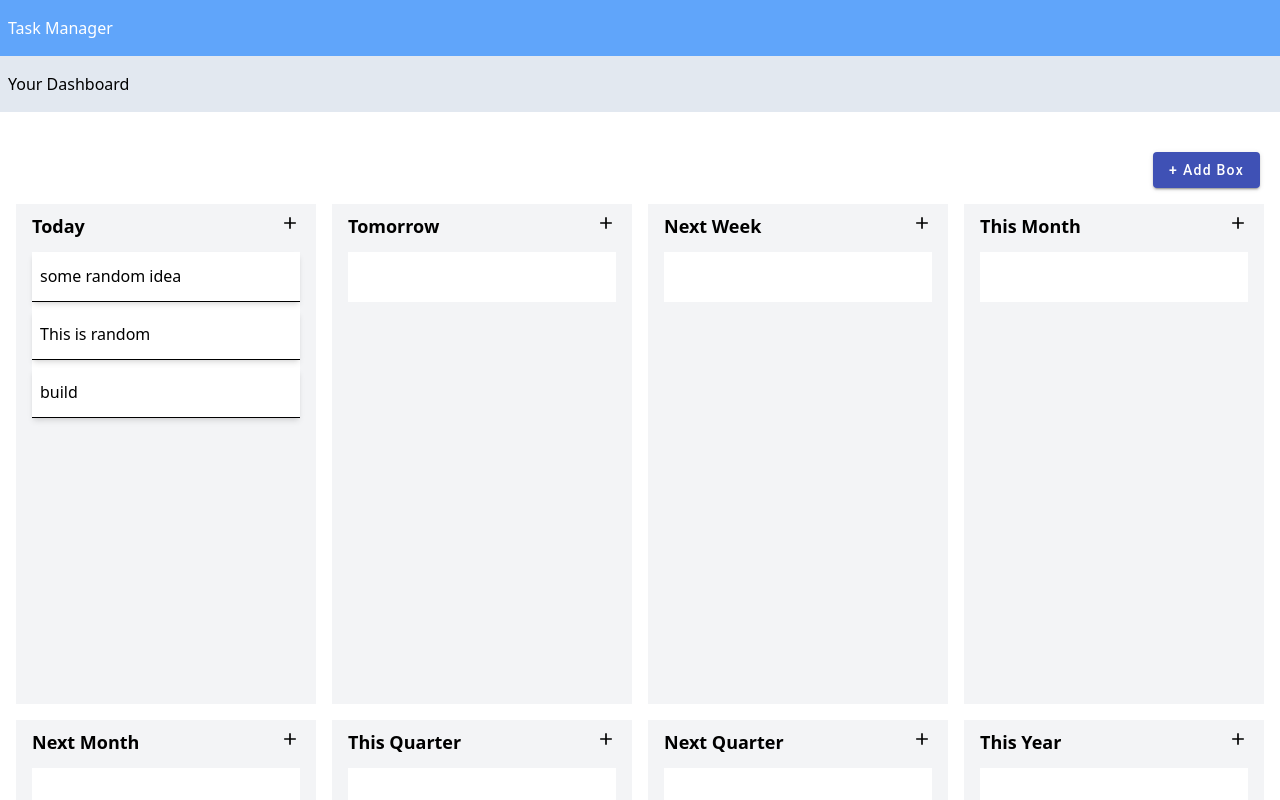
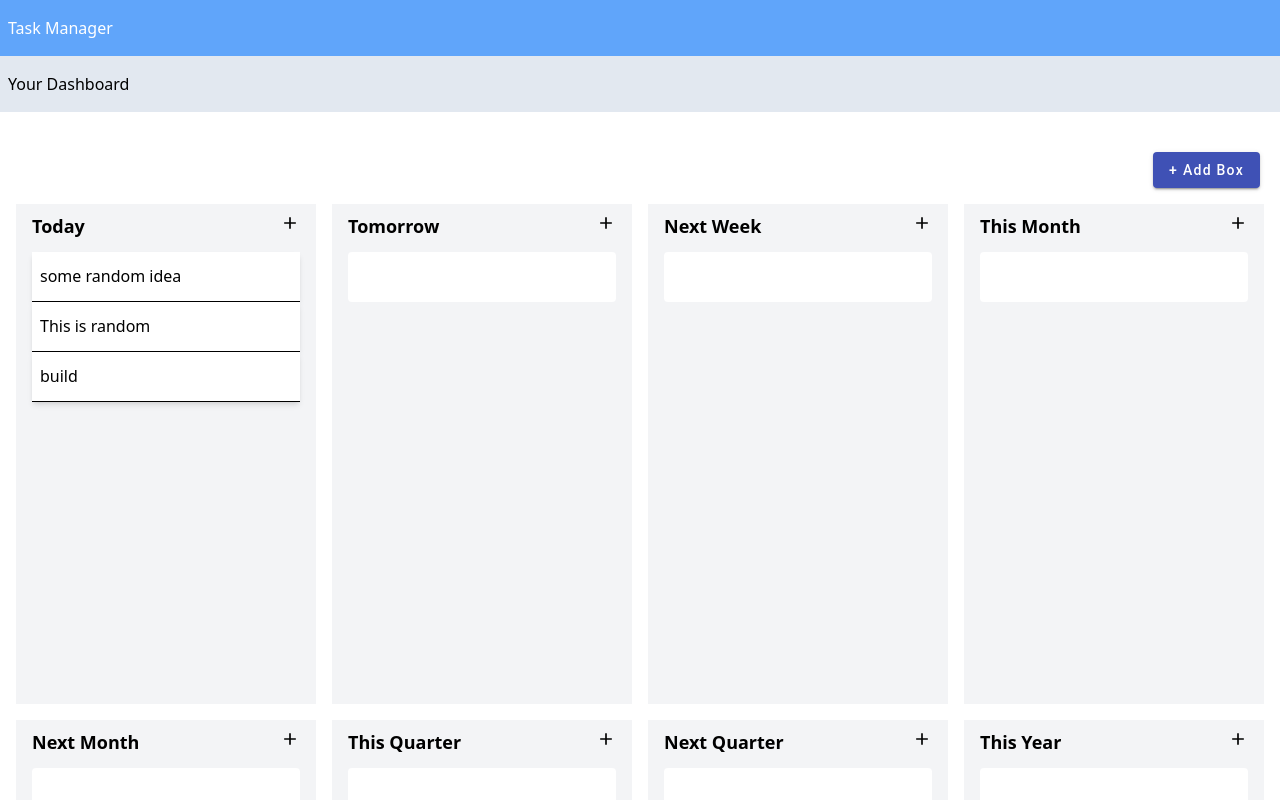
Before and after one commit to shubhjhawar/ReciproCoach-task-manager, an Angular app: page / in a window 1280 px wide. Shown: the top 800 px of the page. Built offline with nearby package versions, Linux system fonts and the light colour scheme.

Commit message:
fixed the drap drop transition css

```diff
--- a/src/app/components/board/board.component.css
+++ b/src/app/components/board/board.component.css
@@ -1,3 +1,21 @@
+.example-list {
+  min-height: 50px;
+  background: white;
+  border-radius: 4px;
+  display: block;
+}
+
+.example-box {
+  display: flex;
+  width: 100%;
+  flex-direction: row;
+  align-items: center;
+  justify-content: space-between;
+  box-sizing: border-box;
+  cursor: move;
+  background: white;
+}
+
 .cdk-drag-preview {
   box-sizing: border-box;
   border-radius: 4px;
@@ -14,15 +32,6 @@
   transition: transform 250ms cubic-bezier(0, 0, 0.2, 1);
 }
 
-
-  .tasks-container.cdk-drop-list-dragging .task:not(.cdk-drag-placeholder) {
+.example-list.cdk-drop-list-dragging .example-box:not(.cdk-drag-placeholder) {
   transition: transform 250ms cubic-bezier(0, 0, 0.2, 1);
 }
-
-  .tasks-container {
-    min-height: 50px;
-    max-height: 430px;
-    /* overflow-y: auto; */
-    background: white;
-    cursor: pointer;
-  }
--- a/src/app/components/board/board.component.html
+++ b/src/app/components/board/board.component.html
@@ -4,13 +4,13 @@
         <app-add-task-dialog (taskAdded)="addTask($event)"></app-add-task-dialog>
     </div>
     <div
-    class="tasks-container"
         cdkDropList
+        class="example-list"
         [cdkDropListData]="column.tasks"
         [cdkDropListAutoScrollDisabled]="true"
         (cdkDropListDropped)="drop($event)">
         @for (item of column.tasks; track item) {
-          <app-task-item [task]="item" (taskDeleted)="onDeleteTask($event)" cdkDrag></app-task-item>
+          <app-task-item [task]="item" class="example-box" (taskDeleted)="onDeleteTask($event)" cdkDrag></app-task-item>
         }
       </div>
 
--- a/src/app/components/task-item/task-item.component.html
+++ b/src/app/components/task-item/task-item.component.html
@@ -1,4 +1,4 @@
-<div class="tasks-container cdk-drag-animating px-2 py-3 bg-white mb-2 border-b-[1px] border-black shadow-md" (dblclick)="onDoubleClick()">
+<div class="tasks-container cdk-drag-animating w-full px-2 py-3 bg-white border-b-[1px] border-black shadow-md" (dblclick)="onDoubleClick()">
     <p class="">{{task.heading}}</p>
     <div class="description">{{task.description}}</div>
 </div>
```
Lines whose indentation alone changed are shown as unchanged.
